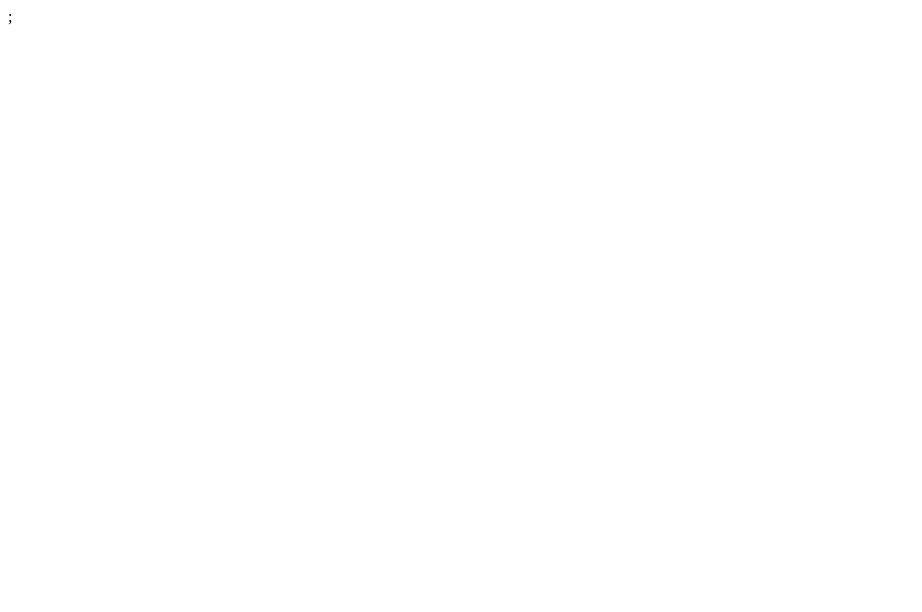
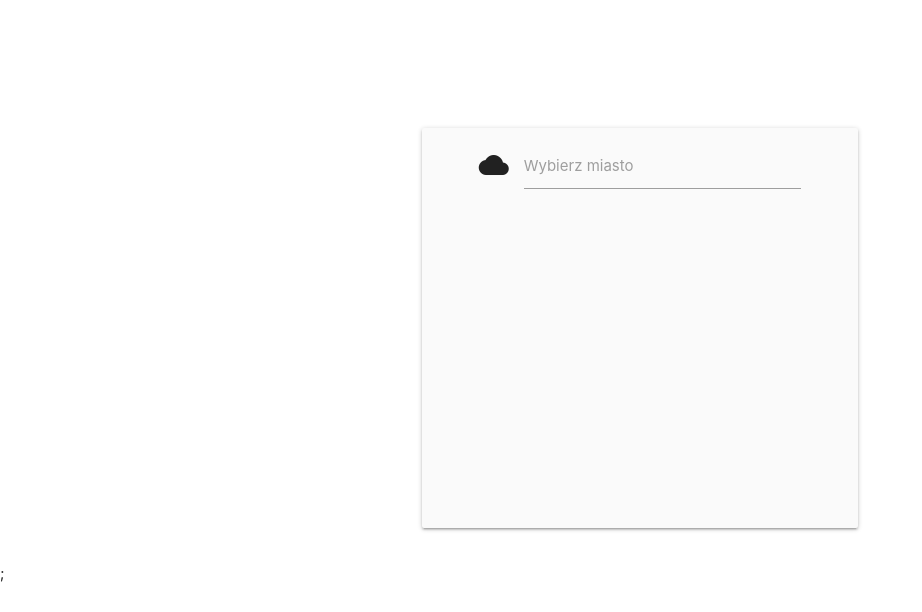
Before and after one commit to covalt1985/My-weatherApp, a plain HTML site: page index.html in a window 1280 px wide. Shown: the whole page, without its empty margins (0-922 px from the left). Drawn offline with nearby package versions, Linux system fonts and the light colour scheme.

Commit message:
add libraries for styling, axios, and fetch func from weather api

```diff
--- a/index.html
+++ b/index.html
@@ -1,12 +1,37 @@
 <!DOCTYPE html>
 <html lang="en">
+
 <head>
     <meta charset="UTF-8">
     <meta name="viewport" content="width=device-width, initial-scale=1.0">
     <title>Document</title>
+    <link href="https://fonts.googleapis.com/icon?family=Material+Icons" rel="stylesheet">
+    <link rel="stylesheet" href="https://cdnjs.cloudflare.com/ajax/libs/materialize/1.0.0/css/materialize.min.css">
+    <script src="https://cdnjs.cloudflare.com/ajax/libs/materialize/1.0.0/js/materialize.min.js"></script>
+    <script src="https://cdnjs.cloudflare.com/ajax/libs/axios/0.21.1/axios.min.js"></script>
+    <style>
+        .container {
+            margin-top: 15vh;
+        }
+    </style>
 </head>
+
 <body>
+    <div class="container">
+        <div class="row">
+            <div class="col s12">
+                <div class="row card medium col s6 offset-s3 grey lighten-5">
+                    <div class="input-field col s10 offset-s1">
+                        <i class="material-icons prefix">cloud</i>
+                        <input type="text" id="autocomplete-input" class="autocomplete">
+                        <label for="autocomplete-input">Wybierz miasto</label>
+                    </div>
+                </div>
+            </div>
+        </div>
+    </div>
 
     <script src="index.js"></script>;
 </body>
+
 </html>
--- a/index.js
+++ b/index.js
@@ -0,0 +1,6 @@
+async function fetchWeather(city){
+const response = await axios.get(`https://api.openweathermap.org/data/2.5/weather?q=${city}&appid=c09e360baf439a72fb2afb607f153694`)
+console.log((response.data.main.temp - 272).toFixed(1))
+}
+
+const input = document.querySelector('input')
```
Also changed, not shown: w.jpg (added).
